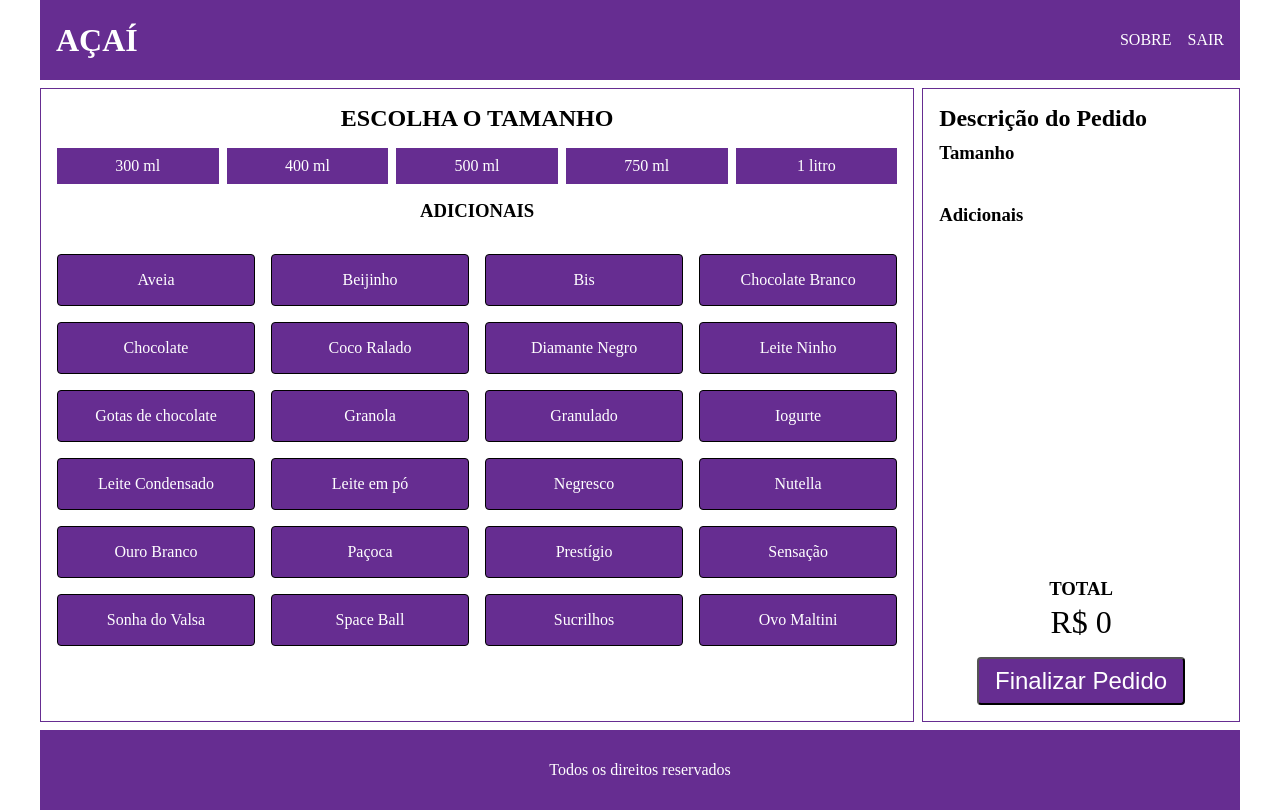
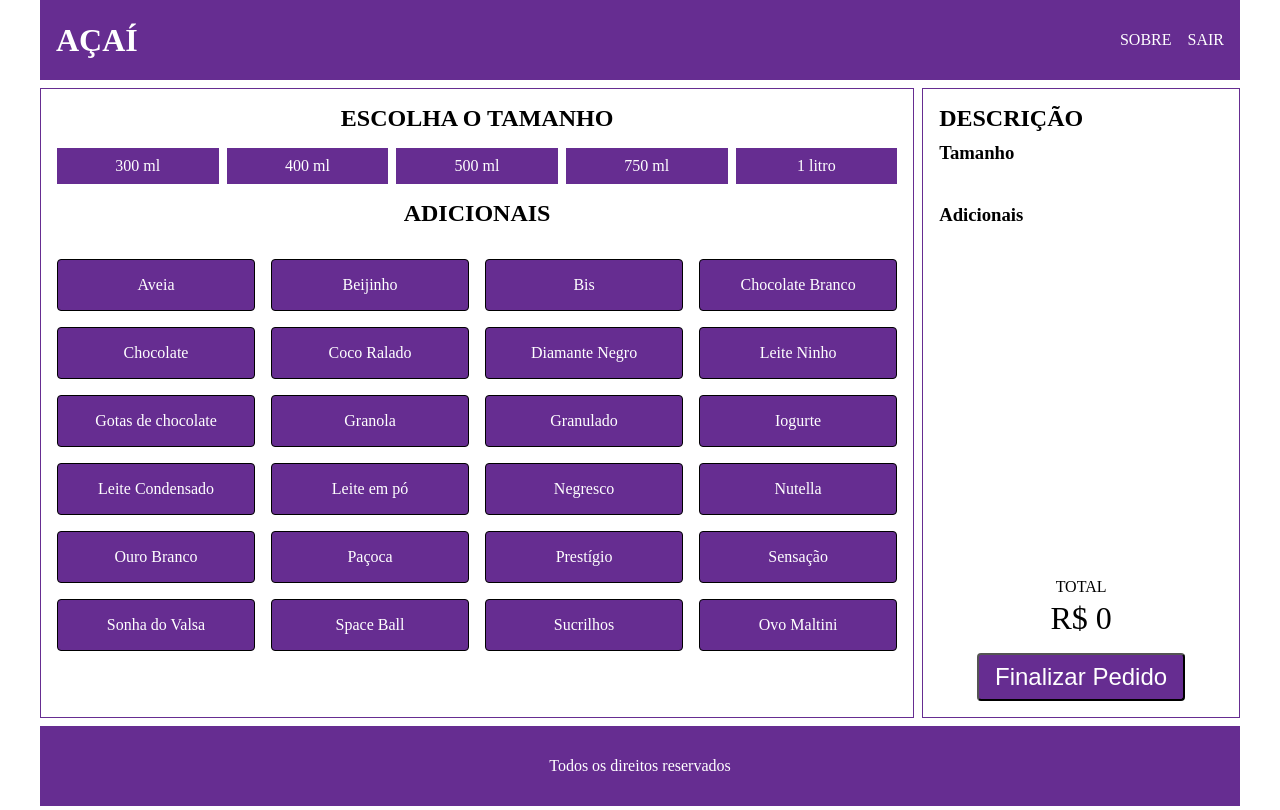
Before and after one commit to pablohpaiva22/acai, a React (Create React App) app: page / in a window 1280 px wide. Built offline with nearby package versions, Linux system fonts and the light colour scheme.

Commit message:
html tags changes

```diff
--- a/src/components/Home.js
+++ b/src/components/Home.js
@@ -132,7 +132,7 @@ const Home = () => {
           onClick={handleSizeListClick}
         />
 
-        <h3 className={styles.firstBoxTitle}>ADICIONAIS</h3>
+        <h2 className={styles.firstBoxTitle}>ADICIONAIS</h2>
 
         <IncrementList
           nameList={nameList}
@@ -142,15 +142,15 @@ const Home = () => {
       </div>
 
       <div className={styles.secondBox}>
-        <h2 className={styles.secondBoxTitle}>Descrição do Pedido</h2>
+        <h2 className={styles.secondBoxTitle}>DESCRIÇÃO</h2>
 
         <SizeDescription size={size} />
 
         <IncrementDescription increment={increment} />
 
-        <h3 className={styles.secondBoxSubtitle}>TOTAL</h3>
+        <span className={styles.secondBoxSubtitle}>TOTAL</span>
 
-        <p className={styles.secondBoxTotal}>{`R$ ${total}`}</p>
+        <span className={styles.secondBoxTotal}>{`R$ ${total}`}</span>
 
         <button onClick={handleOrderClick} className={styles.secondBoxBtn}>
           Finalizar Pedido
```
